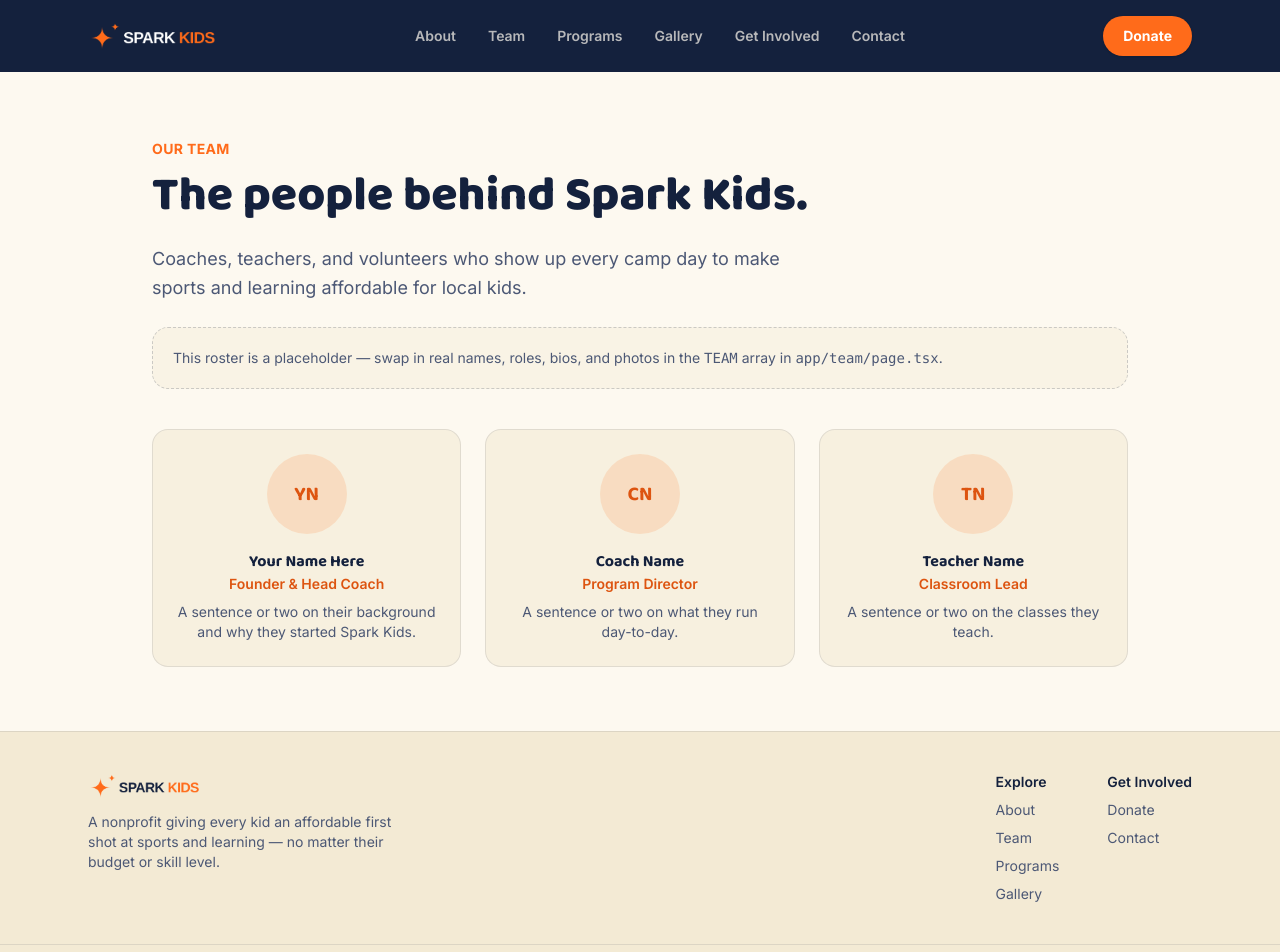
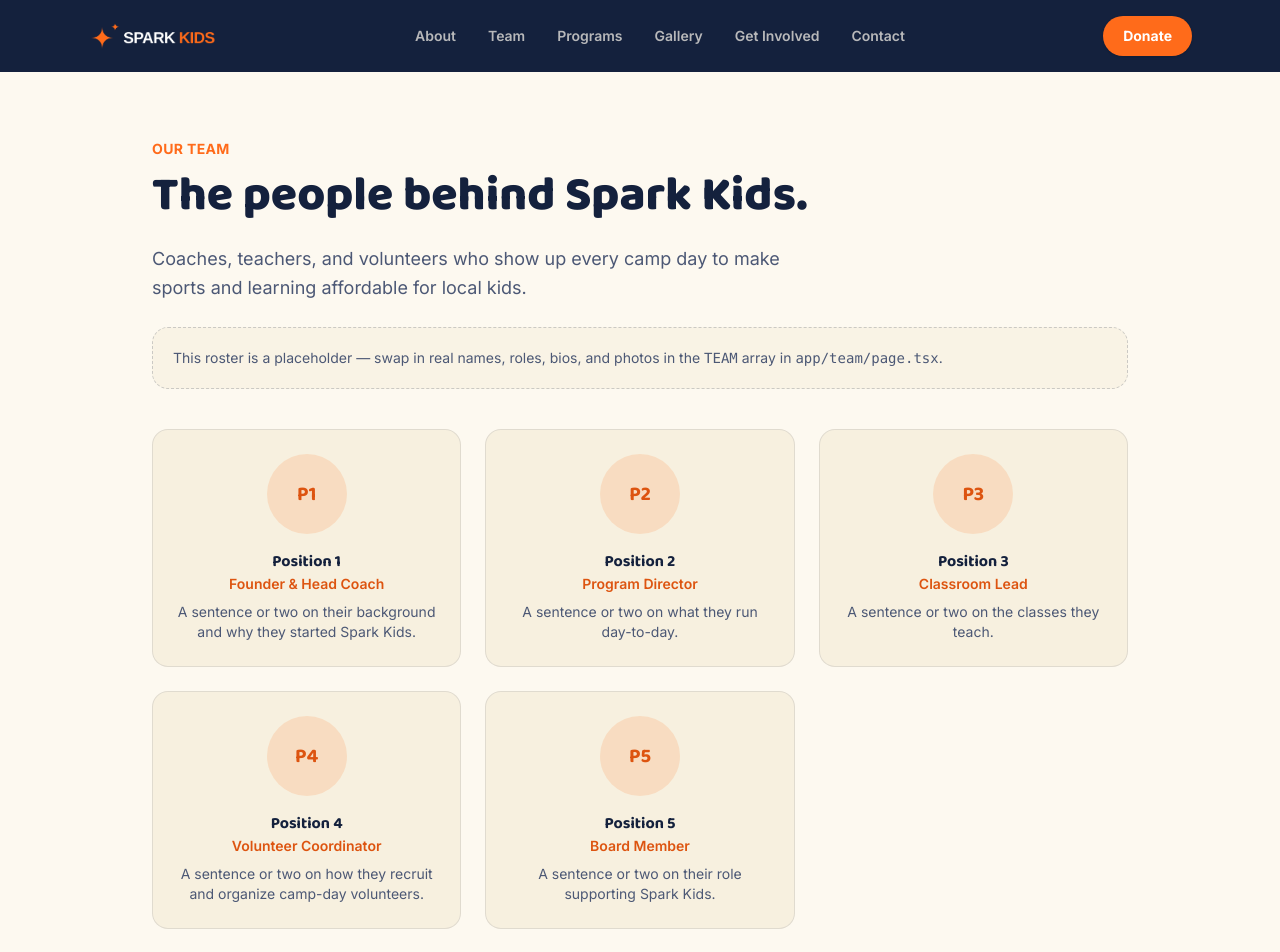
Before and after one commit to sparkkidskaty-droid/Sparkkids, a Next.js app: page /team in a window 1280 px wide. Shown: the top 952 px of the page. Built offline with nearby package versions, Linux system fonts and the light colour scheme.

Commit message:
Expand Team page placeholder roster to 5 positions

```diff
--- a/app/team/page.tsx
+++ b/app/team/page.tsx
@@ -8,19 +8,29 @@ export const metadata: Metadata = {
 // Placeholder roster — swap in real names, roles, bios, and photos.
 const TEAM = [
   {
-    name: "Your Name Here",
+    name: "Position 1",
     role: "Founder & Head Coach",
     bio: "A sentence or two on their background and why they started Spark Kids.",
   },
   {
-    name: "Coach Name",
+    name: "Position 2",
     role: "Program Director",
     bio: "A sentence or two on what they run day-to-day.",
   },
   {
-    name: "Teacher Name",
+    name: "Position 3",
     role: "Classroom Lead",
     bio: "A sentence or two on the classes they teach.",
+  },
+  {
+    name: "Position 4",
+    role: "Volunteer Coordinator",
+    bio: "A sentence or two on how they recruit and organize camp-day volunteers.",
+  },
+  {
+    name: "Position 5",
+    role: "Board Member",
+    bio: "A sentence or two on their role supporting Spark Kids.",
   },
 ];
 
@@ -53,7 +63,7 @@ export default function TeamPage() {
         <span className="font-mono">app/team/page.tsx</span>.
       </div>
 
-      <div className="mt-10 grid gap-6 sm:grid-cols-3">
+      <div className="mt-10 grid gap-6 sm:grid-cols-2 lg:grid-cols-3">
         {TEAM.map((member) => (
           <div
             key={member.name}
```
